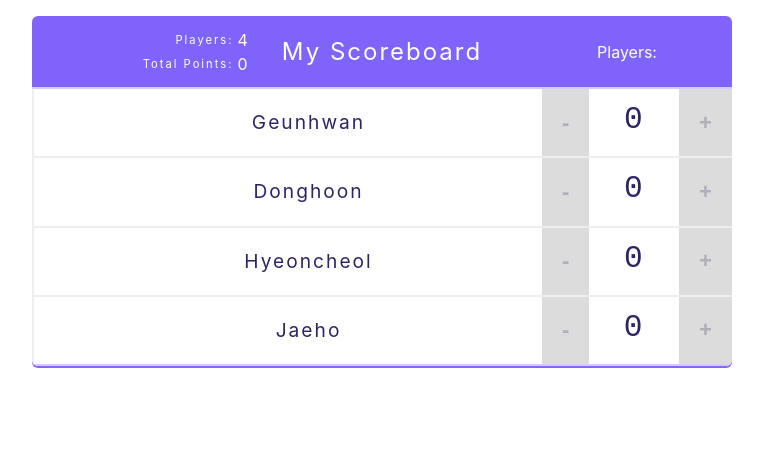
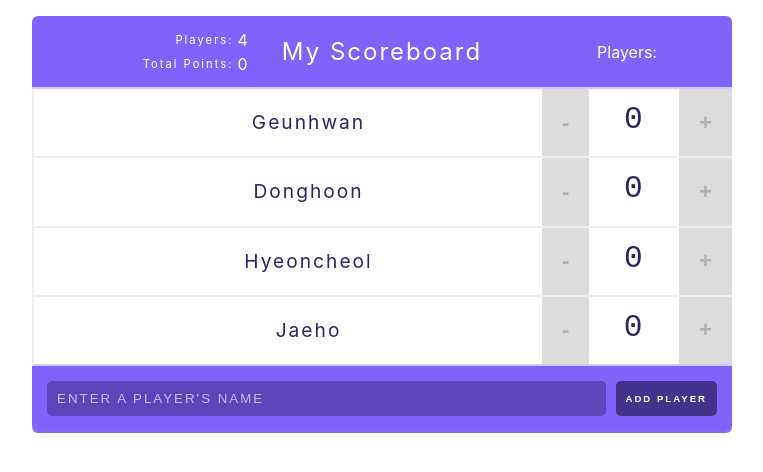
Before and after one commit to cgh5560/scoreboard-Oct2020, a React (Create React App) app: page / in a window 1280 px wide. Shown: the top 472 px of the page, without its empty margins (258-1021 px from the left). Built offline with nearby package versions, Linux system fonts and the light colour scheme.

Commit message:
AddPlayerForm.jsx UI 구현

```diff
--- a/src/App.js
+++ b/src/App.js
@@ -2,6 +2,7 @@ import React from 'react';
 import './App.css';
 import {Header} from "./components/Header";
 import Player from "./components/Player";
+import AddPlayerForm from "./components/AddPlayerForm";
 
 
 class App extends React.Component {
@@ -55,6 +56,7 @@ class App extends React.Component {
                     removePlayer={this.handleRemovePlayer}/>
           ))
         }
+        <AddPlayerForm></AddPlayerForm>
       </div>
     );
   }
--- /dev/null
+++ b/src/components/AddPlayerForm.jsx
@@ -0,0 +1,15 @@
+import React from "react";
+
+class AddPlayerForm extends React.Component{
+  // class Component를 만들기 위해서는 반드시 render를 통해 element를 return해주어야한다.
+  render() {
+    return (
+      <form className="form">
+        <input type="text" className="input" placeholder="enter a player's name"/>
+        <input type="submit" className="input" value="Add Player"/>
+      </form>
+    );
+  }
+}
+
+export default AddPlayerForm;
```
